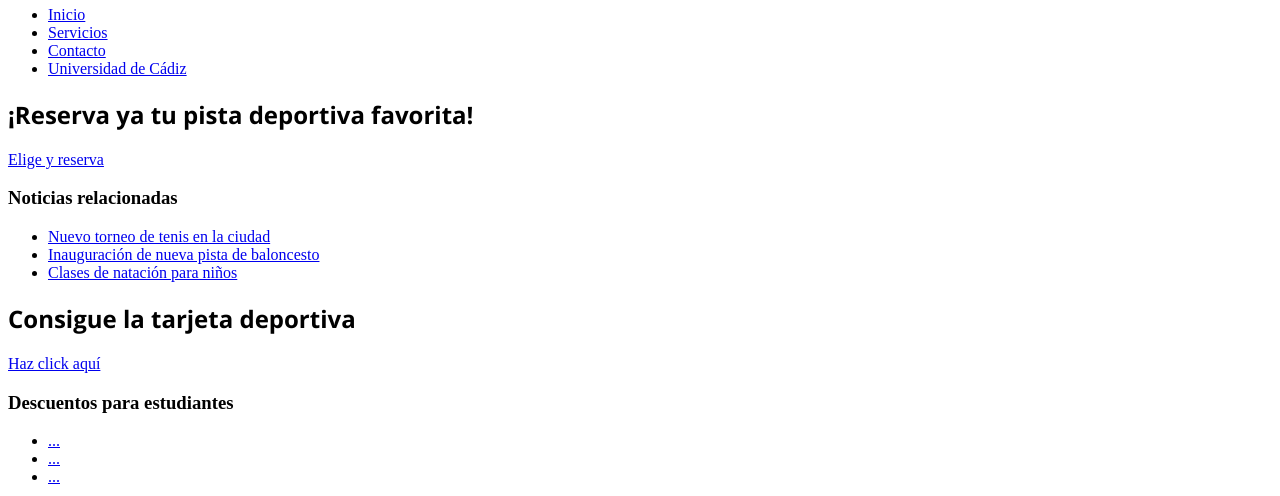
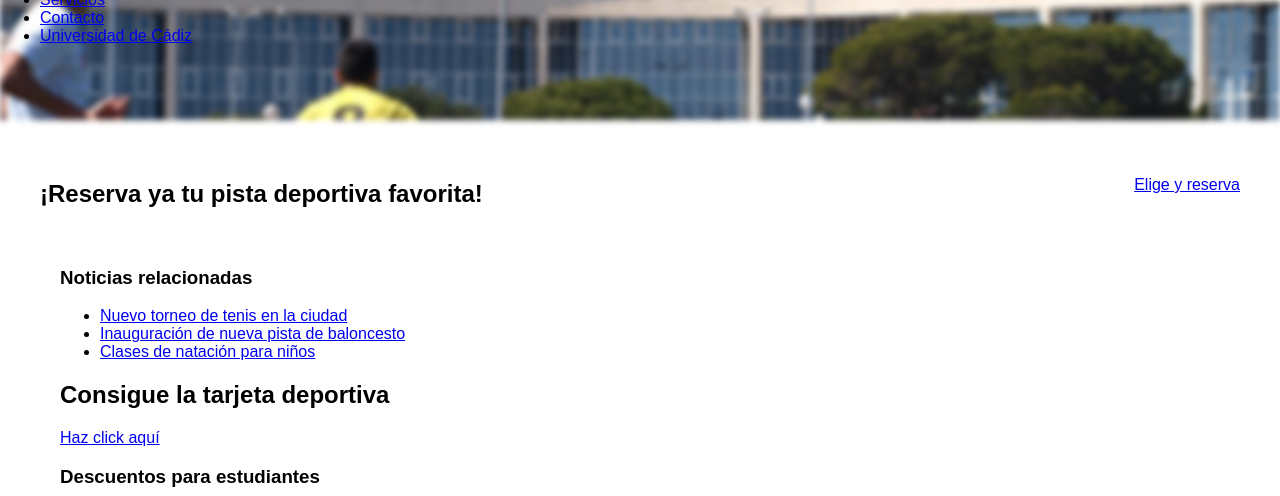
Before and after one commit to PabloReyesTorrejon/reservarpistasuca.github.io, a plain HTML site: page html/index.html in a window 1280 px wide. Shown: the part 80-576 px from the top of the page. Drawn offline with nearby package versions, Linux system fonts and the light colour scheme.

Commit message:
Imagen de fondo del header terminada ?

```diff
--- a/css/index.css
+++ b/css/index.css
@@ -1,3 +1,72 @@
-h1, h2{
-    font-family: "Open Sans", sans-serif;
+/* Estilos generales */
+body {
+    font-family: Arial, sans-serif;
+    margin: 0;
+    padding: 0;
 }
+
+.container {
+    max-width: 1200px;
+    margin: auto;
+    padding: 20px;
+}
+
+/* Estilos para el encabezado */
+
+.header {
+    position: relative;
+    z-index: 1;
+    height: 200px;
+}
+
+.header::before {
+    content: "";
+    position: absolute;
+    top: 0;
+    left: 0;
+    width: 100%;
+    height: 100%;
+    background-image: url('../img/futbol.jpg');
+    background-size: cover;
+    background-position: 50% 40%;
+    filter: blur(3px);
+    z-index: -1;
+}
+
+
+.header h1 {
+    margin: 0;
+}
+
+/* Estilos para la sección de contenido principal */
+.main-content {
+    display: flex;
+    flex-wrap: wrap;
+    justify-content: space-between;
+    padding: 20px 0;
+}
+
+.main-content .article {
+    width: 48%;
+    margin-bottom: 20px;
+}
+
+/* Estilos para la barra lateral */
+.sidebar {
+    width: 30%;
+    margin-left: 20px;
+}
+
+/* Estilos para el pie de página */
+.footer {
+    background-color: #f8f9fa;
+    padding: 20px;
+}
+
+/* Media queries para diseño responsive */
+@media (max-width: 768px) {
+    .main-content .article,
+    .sidebar {
+        width: 100%;
+    }
+}
--- a/html/index.html
+++ b/html/index.html
@@ -8,15 +8,11 @@
     <link rel="preconnect" href="https://fonts.gstatic.com" crossorigin>
     <link href="https://fonts.googleapis.com/css2?family=Open+Sans:ital,wght@0,300..800;1,300..800&family=Poppins:ital,wght@0,100;0,200;0,300;0,400;0,500;0,600;0,700;0,800;0,900;1,100;1,200;1,300;1,400;1,500;1,600;1,700;1,800;1,900&display=swap" rel="stylesheet">
 
-   <!-- <link href="https://cdn.jsdelivr.net/npm/bootstrap@5.3.3/dist/css/bootstrap.min.css" rel="stylesheet" integrity="sha384-QWTKZyjpPEjISv5WaRU9OFeRpok6YctnYmDr5pNlyT2bRjXh0JMhjY6hW+ALEwIH" crossorigin="anonymous">-->
     <link href="../css/index.css" rel="stylesheet" type="text/css">
     <title>Reserva de Pistas Deportivas</title>
-    <style>
-        /* Estilos CSS */
-    </style>
 </head>
 <body>
-    <header>
+    <div class="header">
         <!--Título-->
         <h1>Reserva de Pistas Deportivas</h1>
         <!--Barra Navegación-->
@@ -26,18 +22,20 @@
                 <li><a href="#">Servicios</a></li>
                 <li><a href="#">Contacto</a></li>
                 <li><a href="#">Universidad de Cádiz</a></li>
-
             </ul>
         </nav>
-    </header>
+    </div>
 
-    <main>
+
+
+
+    <main class="container">
         <!--Seccion reserva de pistas-->
-        <article>
+        <article class="main-content">
             <h2>¡Reserva ya tu pista deportiva favorita!</h2>
             <p><a href="#">Elige y reserva</a></p>
         </article>
-        <aside>
+        <aside class="sidebar">
             <!--Seccion noticias-->
             <h3>Noticias relacionadas</h3>
             <ul>
@@ -47,12 +45,12 @@
             </ul>
         </aside>
         <!--Seccion tarjeta deportiva-->
-        <aside>
+        <aside class="sidebar">
             <h2>Consigue la tarjeta deportiva</h2>
             <p><a href="#">Haz click aquí</a></p>
         </aside>
         <!--Seccion descuentos-->
-        <aside>
+        <aside class="sidebar">
             <h3>Descuentos para estudiantes</h3>
             <ul>
                 <li><a href="#">...</a></li>
@@ -61,8 +59,9 @@
             </ul>
         </aside>
     </main>
-        <!--Iconos de redes sociales-->
-    <footer>
+
+    <!--Iconos de redes sociales-->
+    <footer class="footer">
         <img src="../img/11053969_x_logo_twitter_new_brand_icon.png" alt = "Logo X">
         <img src="../img/1164349_circle_instagram_logo_media_network_icon.png" alt = "Logo Instagram">
         <img src="../img/7693284_tiktok_social_media_apps_logo_icon.png" alt = "Logo Tiktok">
```
Also changed, not shown: img/futbol.jpg (added), 1 other file.
